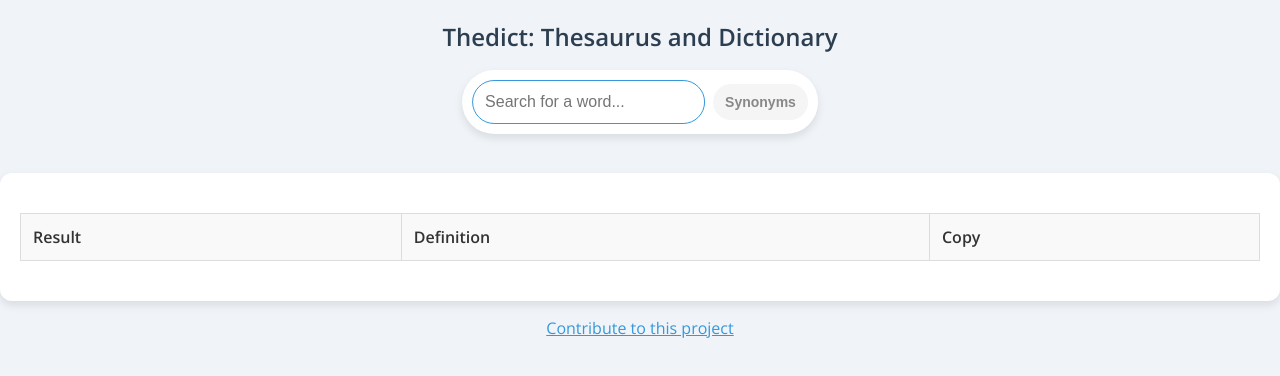
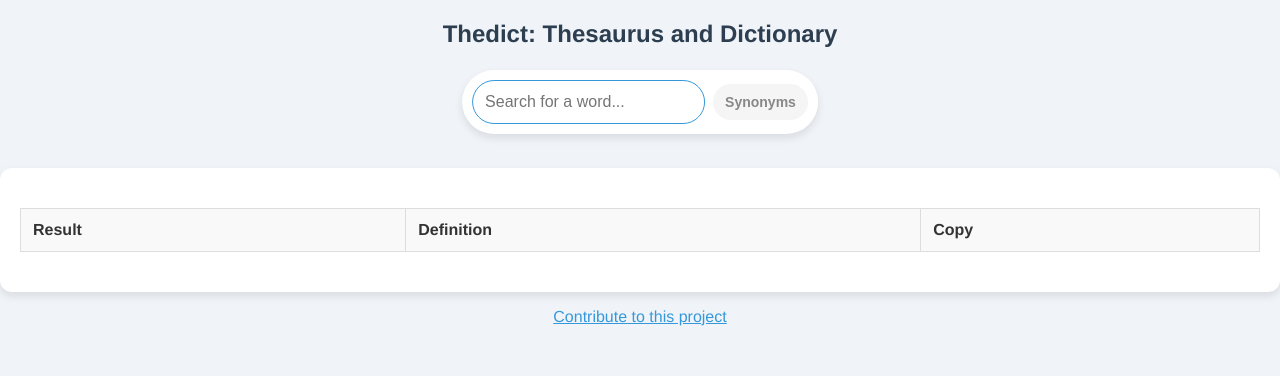
Before and after one commit to lixanalghaib/Thedict, a plain HTML site: page index.html in a window 1280 px wide. Drawn offline with nearby package versions, Linux system fonts and the light colour scheme.

Commit message:
font change from open sans to helvetica try 1

```diff
--- a/index.html
+++ b/index.html
@@ -12,14 +12,12 @@
   <link rel="stylesheet" href="https://fonts.googleapis.com/css2?family=Open+Sans:wght@400;600&display=swap">
   <style>
    body {
-      font-family: 'Open Sans', sans-serif;
+  font-family: 'Helvetica Neue', Helvetica, Arial, sans-serif;
   text-align: center;
   margin: 0;
   padding: 0;
   background-color: #f0f4f8;
   color: #333;
-      min-height: 100vh;
-      transition: background 0.3s, color 0.3s;
 }
     h1 {
       margin-top: 20px;
```
Lines whose indentation alone changed are shown as unchanged.
